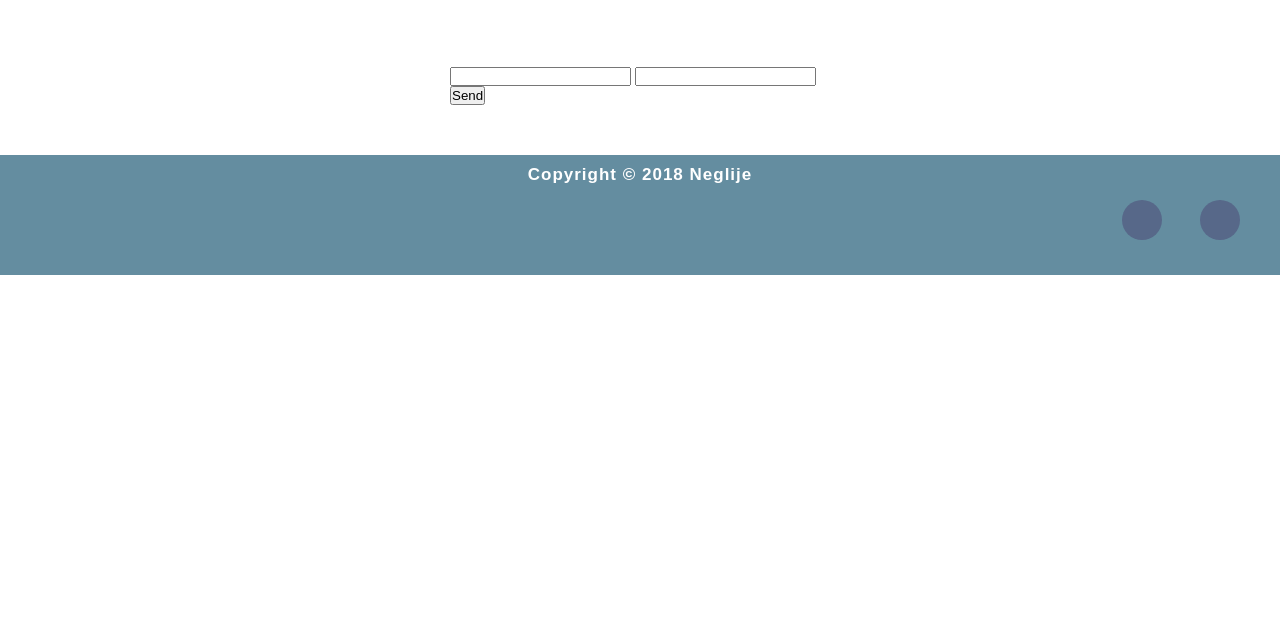
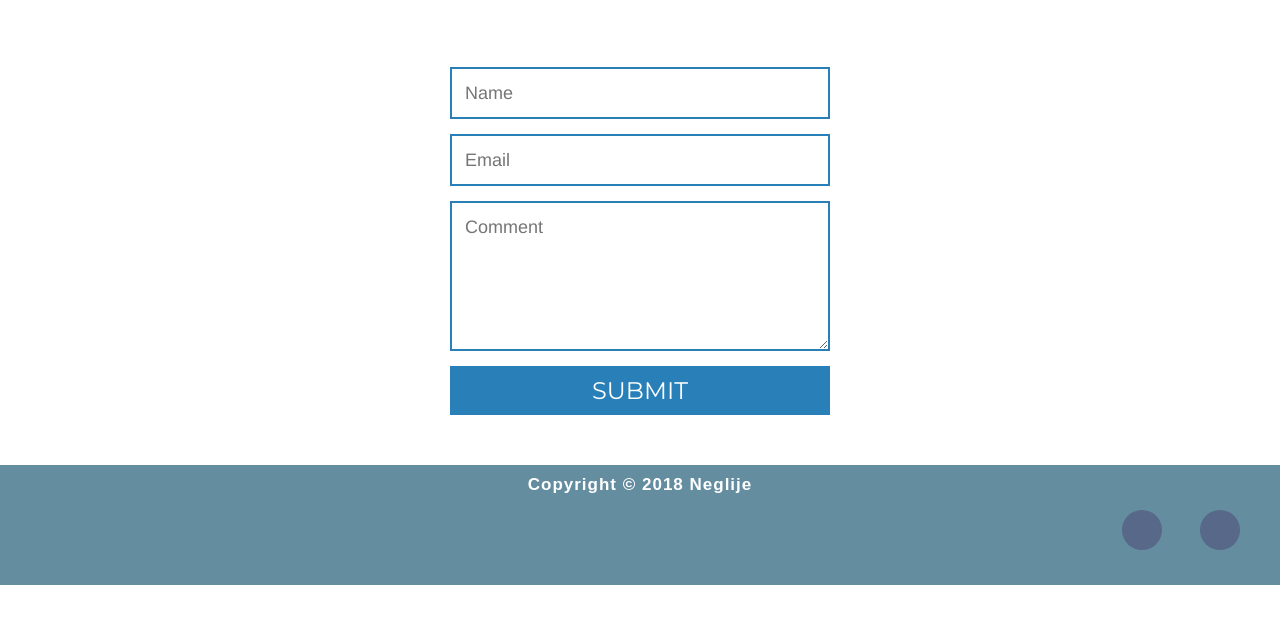
Before and after one commit to NarcisMorar/neglije.github.io, a plain HTML site: page contact.html in a window 1280 px wide. Shown: the part 83-706 px from the top of the page. Drawn offline with Linux system fonts and the light colour scheme.

Commit message:
update 1.0

```diff
--- a/contact.html
+++ b/contact.html
@@ -9,7 +9,7 @@
   <link rel="stylesheet type="text/css" href="js/custom.js"">
  <link rel="stylesheet" type="text/css" href="https://maxcdn.bootstrapcdn.com/font-awesome/4.7.0/css/font-awesome.min.css">
 
-  <!--  <script type="text/javascript">
+  <script type="text/javascript">
             function checkStuff(){
               var name = document.form1.name;
               var email = document.form1.email;
@@ -56,7 +56,7 @@
                 return false;
               }
             }
-       </script>   -->
+       </script>
 
 </head>
 <body data-spy="scroll" data-target=".navbar-collapse">
@@ -69,21 +69,20 @@
     <li><a href="index.html" data-content="Home">Home</a></li>
   </ul>
 
-  <form action="https://formspree.io/narcismorar@gmail.com"
-        method="POST">
-      <input type="text" name="name">
-      <input type="email" name="_replyto">
-      <input type="submit" value="Send">
+  <form action="https://formspree.io/narcismorar@gmail.com" method="POST" onsubmit="submitFrom(); return false;">
+        <input id="name" name="name" type="text" class="feedback-input" placeholder="Name" required />
+        <input id="email" name="email" type="text" class="feedback-input" placeholder="Email" required />
+     <p><textarea id="message" name="text" class="feedback-input" placeholder="Comment" required></textarea></p>
+        <input id="button" class="submit-btn" type="submit" value="SUBMIT"><span id="status"></span>
   </form>
 
-<!--  <form action="" method="post" onsubmit="returncheckStuff()">
-    <input id="name" class="feedback" placeholder="Name" required>
-    <input id="email" class="feedback" placeholder="Email Address" type="email" required>
-    <textarea id="message" class="feedback" placeholder="write your message here" rows="10" required></textarea>
-    <input class="mybtn" type="submit" value="SUBMIT"><span id="status"></span>
-  </form> -->
+  <div class="spinner">
+  <div class="bounce1"></div>
+  <div class="bounce2"></div>
+  <div class="bounce3"></div>
+</div>
 
-
+<h1 class="submit-feedback">YOUR FORM HAS BEEN SENT</h1>
 
 <!-- footer section -->
 <footer>
```
Also changed, not shown: aboutus.html (+0 -6 lines).
